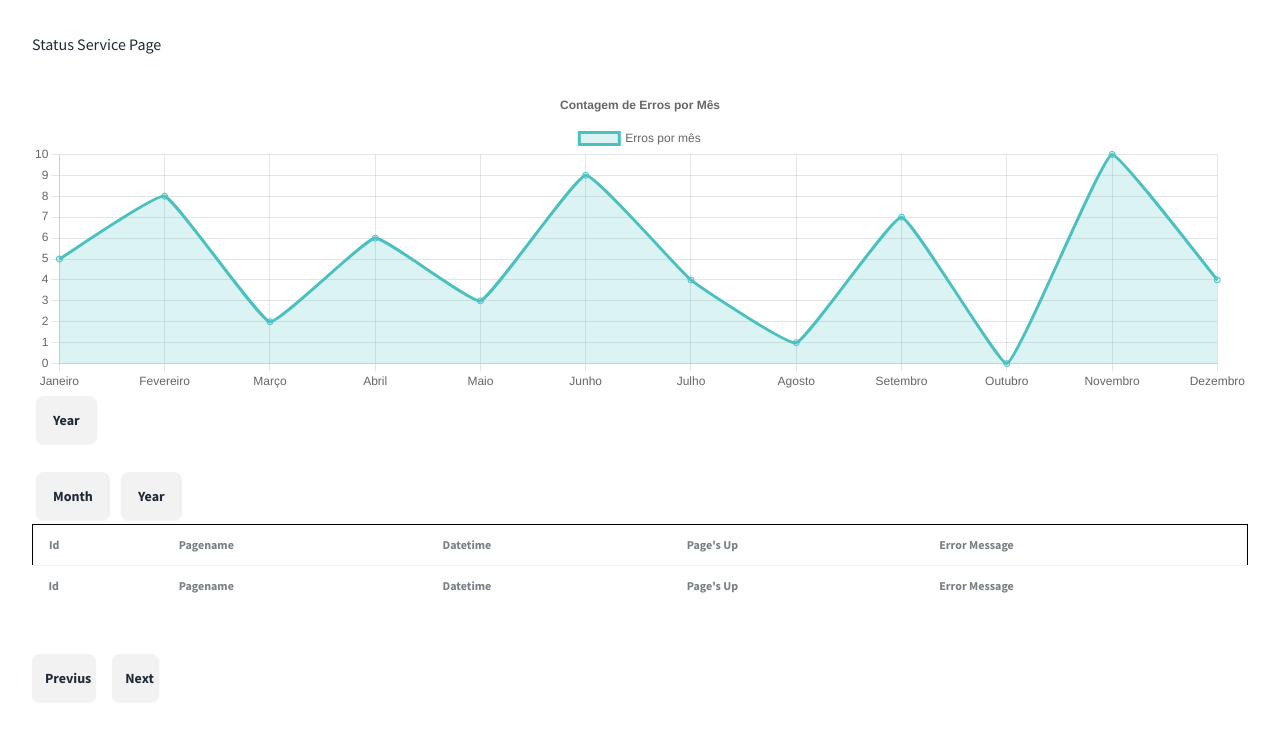
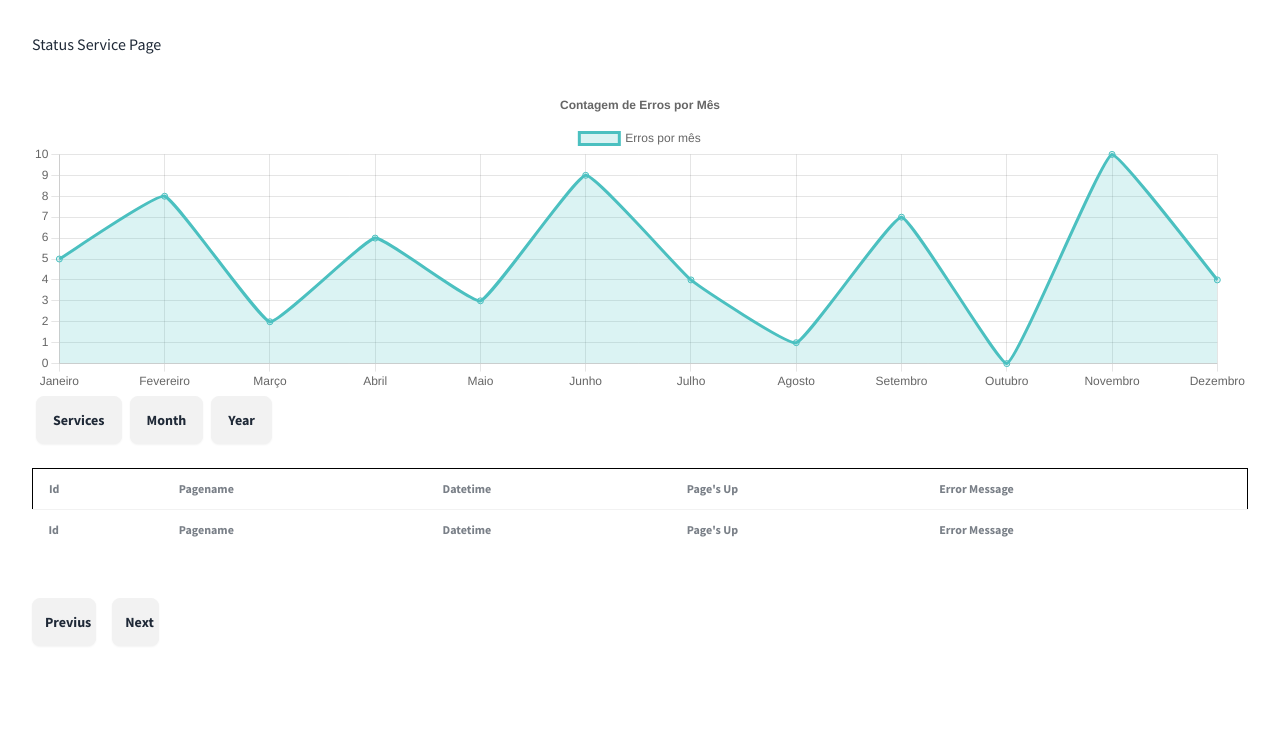
Before and after one commit to until99/Service-Status-Page, a plain HTML site: page index.html in a window 1280 px wide. Drawn offline with nearby package versions, Linux system fonts and the light colour scheme; no server answers; some icons are missing.

Commit message:
foi mal, esqueci de atualizar antes...
tava gadoles kkkkkkkkkkk

```diff
--- a/index.html
+++ b/index.html
@@ -41,9 +41,10 @@
     <!-- Filter Container -->
     <div class="filterContainer flex mb-5">
 
+      <div class="flex">
         <!-- Service -->
         <details class="dropdown">
-        <summary class="btn m-1">Year</summary>
+          <summary class="btn m-1">Services</summary>
           <ul class="menu dropdown-content bg-base-100 rounded-box z-[1] w-52 p-2 shadow">
             <li><a>chatgpt</a></li>
             <li><a>youtube</a></li>
--- a/script/main.js
+++ b/script/main.js
@@ -14,8 +14,7 @@ function formatDate(datetimeString) {
   return `${day}/${month}/${year} ${hours}:${minutes}:${seconds}`;
 }
 
-let CURRENT_PAGE = 0;
-let RECORDS = [];
+var CURRENT_PAGE = 0;
 const PER_PAGE = 25;
 
 function addPagination() {
@@ -50,19 +49,19 @@ async function getPaginatedRecordList() {
     }
 
     const records = await response.json();
-    RECORDS = records.items; // set the global variable with the 25 records returned from the API
+    loadDataIntoTable(records)
 
   } catch (error) {
     console.error("Error fetching records:", error.message);
   }
 }
 
-function loadDataIntoTable() {
+function loadDataIntoTable(records) {
   const logTable = document.getElementById("logTable");
   const tbody = logTable.querySelector('tbody');
   tbody.innerHTML = '';
 
-  RECORDS.forEach(item => {
+  records.items.forEach(item => {
     const row = document.createElement("tr");
 
     const idCell = document.createElement("td");
@@ -90,4 +89,3 @@ function loadDataIntoTable() {
 }
 
 getPaginatedRecordList()
-loadDataIntoTable(RECORDS);
```
Lines whose indentation alone changed are shown as unchanged.
